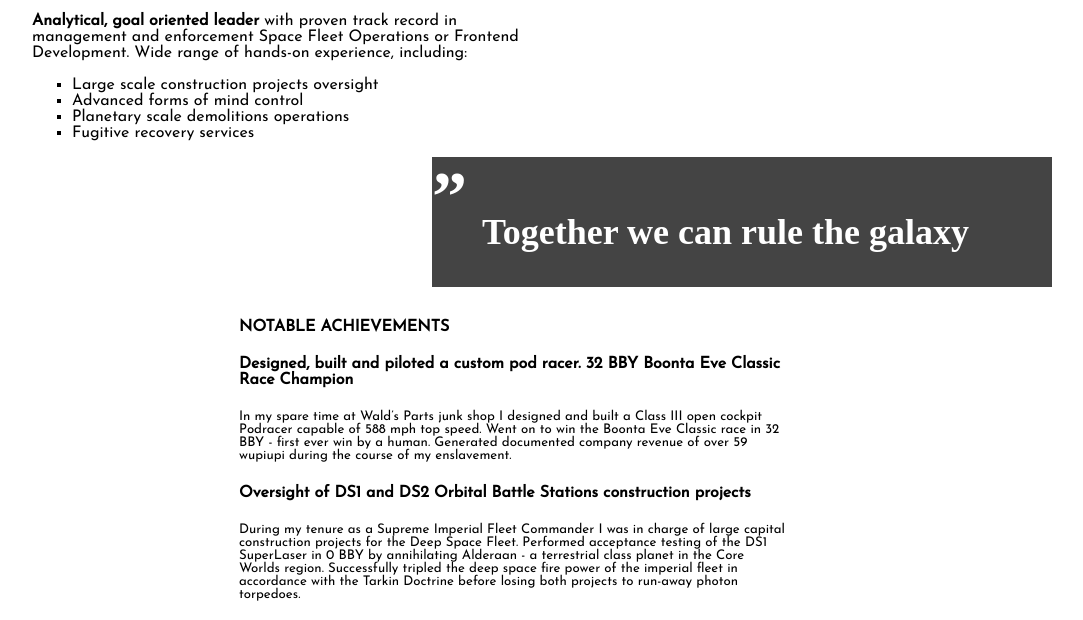
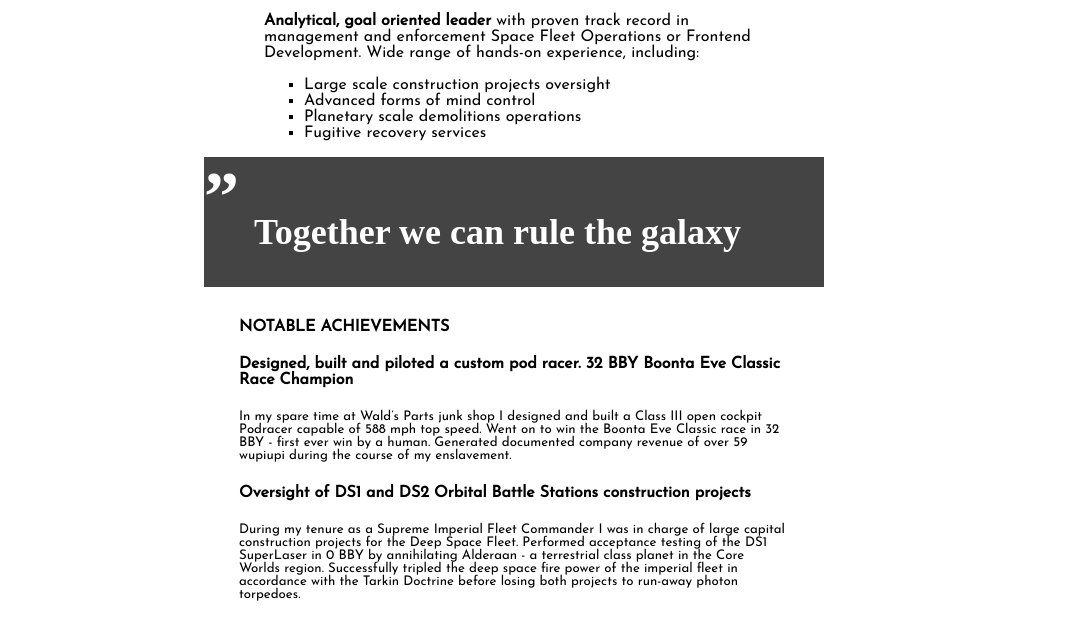
Before and after one commit to partwish/partwish.github.io, a plain HTML site: page index.html in a window 1280 px wide. Shown: the part 291-911 px from the top of the page, without its empty margins (126-1209 px from the left). Drawn offline with Linux system fonts and the light colour scheme.

Commit message:
Update style.css

```diff
--- a/style.css
+++ b/style.css
@@ -18,7 +18,7 @@ img {
   position: relative;
 }
 .main1 {
-  margin-left: 150px;
+  margin: auto;
   font-family: 'Josefin Sans', sans-serif;
   font-size: 16px;
   width: 500px;
@@ -29,7 +29,7 @@ ul {
 .main2 {
   height: 130px;
   width: 620px;
-  margin-left: 550px;
+  margin: auto;
   background: #444444;
 }
 .together {
```
